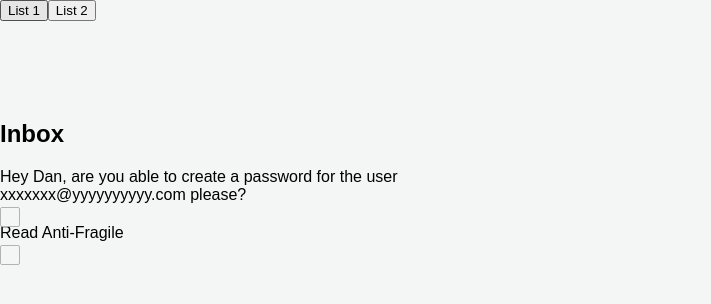
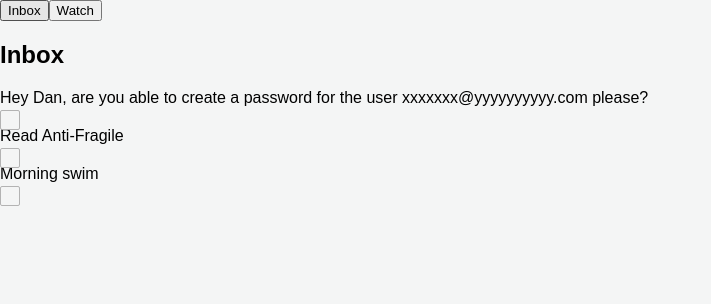
Before and after one commit to acmeclub/acmelist, a React (Vite) app: page / in a window 1280 px wide. Shown: the top 304 px of the page, without its empty margins (0-711 px from the left). Built offline with nearby package versions, Linux system fonts and the light colour scheme.

Commit message:
Looping through lists

```diff
--- a/src/acme.d.ts
+++ b/src/acme.d.ts
@@ -2,8 +2,3 @@ interface AcmeItem {
   id: string,
   text: string,
 }
-
-interface AcmeList {
-  name: string;
-  items: AcmeItem[];
-}
--- a/src/app.tsx
+++ b/src/app.tsx
@@ -1,4 +1,5 @@
 import { ElementType } from 'react';
+import { css } from '@emotion/css';
 import { CreateButton } from './create-button';
 import { ListView } from './list';
 import { ItemView } from './items/view';
@@ -18,12 +19,12 @@ export function App() {
     return () => false;
   });
   return (
-    <>
+    <div className={css``}>
       <ListNavView />
       <div>
         {views.map((View) => <View />)}
       </div>
       {/* <CreateButton /> */}
-    </>
+    </div>
   )
 }
--- a/src/index.css
+++ b/src/index.css
@@ -15,9 +15,3 @@ body {
 * {
   box-sizing: border-box;
 }
-
-#app {
-  height: 100%;
-  width: 400px;
-  padding-top: 100px;
-}
--- a/src/list-nav/view.tsx
+++ b/src/list-nav/view.tsx
@@ -1,46 +1,33 @@
 import { css } from '@emotion/css';
 import React, { FunctionComponent } from 'react';
 import { useTheme } from '@emotion/react'
-import { useAppDispatch } from '../store/hooks';
+import { useAppDispatch, useAppSelector } from '../store/hooks';
 import { ViewComponentName, replaceView } from '../store/viewport-slice';
+import { selectLists } from '../store/lists-slice';
 
 export const ListNavView: FunctionComponent = () => {
+    const lists = useAppSelector((state) => selectLists(state.lists));
     const theme = useTheme();
     const dispatch = useAppDispatch();
 
     return (
         <div
             className={css`
-                position: absolute;
-                top: 0;
-                left: 0;
-                display: flex;
-                align-items: center;
-                justify-content: center;
             `}
         >
+            {lists.map((list) => (
                 <button
                     onClick={() => dispatch(replaceView({
                         viewIndex: 0,
                         viewState: {
                         type: ViewComponentName.ListView,
-                    listId: 'inbox',
+                        listId: list.id,
                         },
                     }))}
                 >
-                List 1
+                {list.name}
                 </button>
-            <button
-                onClick={() => dispatch(replaceView({
-                    viewIndex: 0,
-                    viewState: {
-                    type: ViewComponentName.ListView,
-                    listId: 'b',
-                    },
-              }))}
-            >
-                List 2
-            </button>
+            ))}
         </div>
     );
 };
--- a/src/main.tsx
+++ b/src/main.tsx
@@ -5,10 +5,11 @@ import './index.css';
 import { AcmeThemeProvider } from './theme/provider';
 import { store } from './store/store';
 import { load, ItemsState } from './store/items-slice';
+import { load as loadLists, ListsState } from './store/lists-slice';
 
 const root = createRoot(document.getElementById('app')!);
 
-const dummyData: ItemsState = {
+const dummyItems: ItemsState = {
     map: {
         ['1']: {
             id: '1',
@@ -22,12 +23,34 @@ const dummyData: ItemsState = {
             id: '3',
             text: 'Morning swim',
         },
+        ['4']: {
+            id: '4',
+            text: 'Bad Lieutenant original',
+        },
+        ['5']: {
+            id: '3',
+            text: 'Giri Haji',
+        },
     },
     orderedLists: {
-        inbox: ['1', '2'],
-        b: [],
+        inbox: ['1', '2', '3'],
+        watch: ['4', '5'],
     },
 };
+
+const dummyLists: ListsState = {
+    map: {
+        inbox: {
+            id: 'inbox',
+            name: 'Inbox',
+        },
+        watch: {
+            id: 'watch',
+            name: 'Watch',
+        },
+    },
+    order: ['inbox', 'watch']
+}
 
 // Performance testing
 // for (let i = 4; i < 100000; i++) {
@@ -39,7 +62,8 @@ const dummyData: ItemsState = {
 // }
 
 // Load data
-store.dispatch(load(dummyData));
+store.dispatch(load(dummyItems));
+store.dispatch(loadLists(dummyLists));
 
 root.render(
     <Provider store={store}>
--- /dev/null
+++ b/src/store/lists-slice.ts
@@ -0,0 +1,35 @@
+import {
+  createSlice, PayloadAction,
+  createSelector,
+} from '@reduxjs/toolkit';
+
+interface AcmeList {
+  id: string;
+  name: string;
+}
+
+export interface ListsState {
+  map: Record<string, AcmeList>;
+  order: string[];
+};
+
+const initialState: ListsState = {
+  map: {},
+  order: [],
+};
+
+export const listsSlice = createSlice({
+    name: 'lists',
+    initialState,
+    reducers: {
+      load: (state, action: PayloadAction<ListsState>) => {
+        state.map = action.payload.map;
+        state.order = action.payload.order;
+      },
+    },
+  });
+
+export const { load } = listsSlice.actions;
+
+export const selectLists = (state: ListsState) =>
+  state.order.map((listId) => state.map[listId]);
--- a/src/store/store.ts
+++ b/src/store/store.ts
@@ -1,10 +1,12 @@
 import { configureStore } from '@reduxjs/toolkit'
 import { itemsSlice } from './items-slice';
+import { listsSlice } from './lists-slice';
 import { viewportSlice } from './viewport-slice';
 
 // See Usage with Typescript https://redux.js.org/usage/usage-with-typescript#standard-redux-toolkit-project-setup-with-typescript
 export const store = configureStore({
     reducer: {
+        lists: listsSlice.reducer,
         items: itemsSlice.reducer,
         viewport: viewportSlice.reducer,
     },
```
Lines whose indentation alone changed are shown as unchanged.
